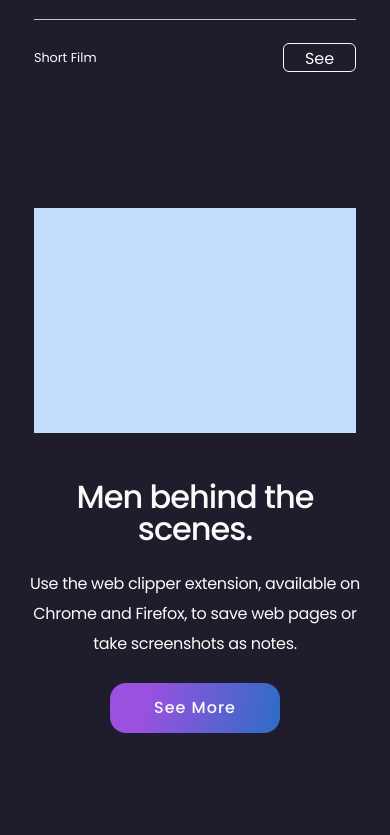
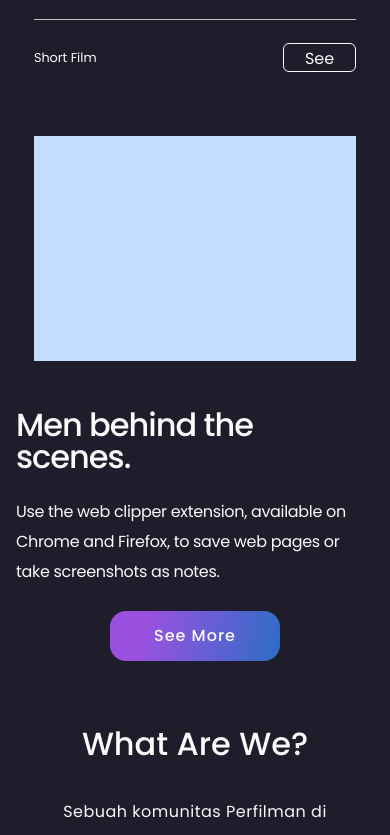
Before and after one commit to zidane-arkan/Shock-Website, a React (Create React App) app in the folder frontend/shockfilm-web/: page / in a window 390 px wide. Shown: the part 2600-3435 px from the top of the page. Built offline with nearby package versions, Linux system fonts and the light colour scheme.

Commit message:
contact us mobile responsive

```diff
--- a/frontend/shockfilm-web/src/mobile.css
+++ b/frontend/shockfilm-web/src/mobile.css
@@ -20,7 +20,7 @@
     margin: 0 !important;
   }
   h4 {
-    font-size: 2rem;
+    font-size: 1.5rem;
   }
   button {
     border-radius: 16px;
@@ -182,7 +182,7 @@
     display: flex;
     flex-direction: column;
     margin-top: 9rem;
-    gap: 3.5rem;
+    gap: 4rem;
     align-items: center;
   }
   .row__custom__5 {
@@ -202,8 +202,8 @@
   .works__1 {
     display: flex;
     flex-direction: column;
-    align-items: center;
-    text-align: center;
+    align-items: flex-start;
+    text-align: left;
     justify-content: center;
     gap: 1rem;
   }
@@ -217,7 +217,7 @@
 
   .contactus__2 {
     justify-content: center;
-    gap: 5.5rem;
+    gap: 2rem;
   }
   .contactus__2__box {
     display: flex;
@@ -517,7 +517,7 @@
   }
   /* Popular Works CSS */
   .row__margin__bottom {
-    margin-bottom: 8.5rem;
+    margin-bottom: 4rem;
   }
 
   .popular__heading {
```
